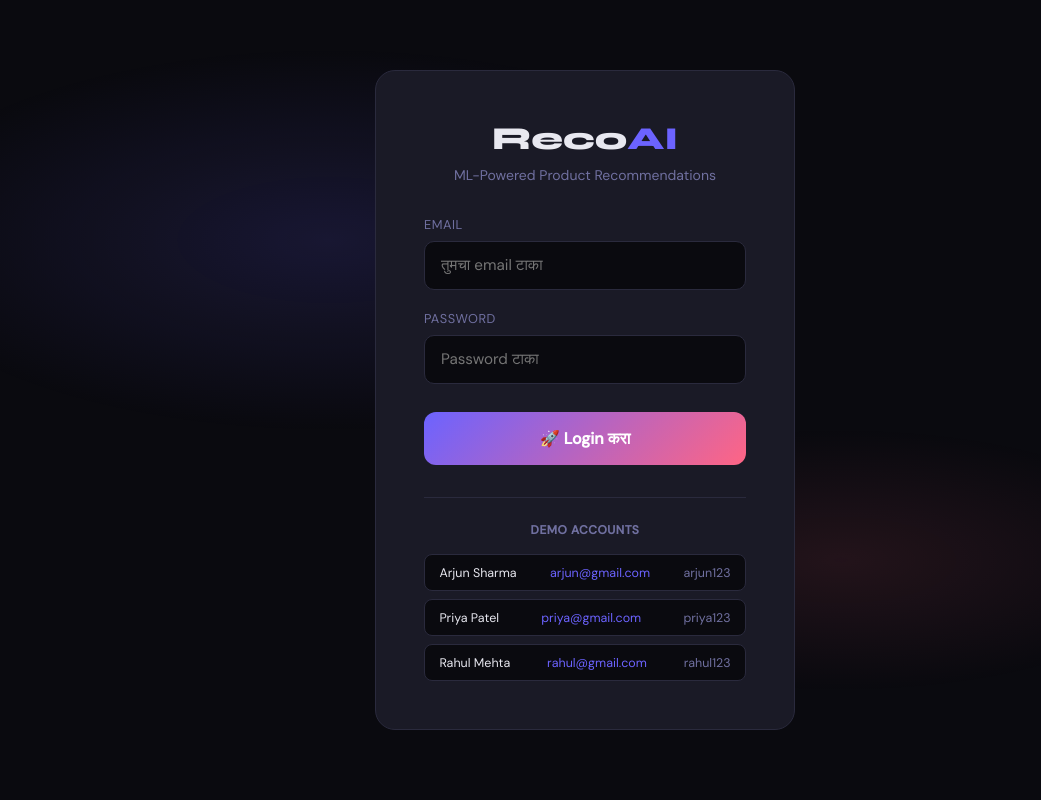
After one commit to saurabhnalawade538/recommendation-engine, a Flask app: page /login in a window 1280 px wide. The commit adds this page. Shown: the whole page, without its empty margins (55-1096 px from the left). Run offline with Flask 3, Linux system fonts and the light colour scheme.

Commit message:
add login page

```diff
--- a/app.py
+++ b/app.py
@@ -1,4 +1,4 @@
-from flask import Flask, render_template, request, jsonify
+from flask import Flask, render_template, request, jsonify, session, redirect, url_for
 import pandas as pd
 import numpy as np
 from sklearn.metrics.pairwise import cosine_similarity
@@ -6,6 +6,16 @@ from sklearn.preprocessing import LabelEncoder
 import json, random
 
 app = Flask(__name__)
+app.secret_key = "recoai_secret_key_2024"
+
+# ── Users (Simple Login) ───────────────────────────────────────────────────
+USERS = {
+    "arjun@gmail.com":  {"password": "arjun123",  "name": "Arjun Sharma",  "customer_id": "C001"},
+    "priya@gmail.com":  {"password": "priya123",  "name": "Priya Patel",   "customer_id": "C002"},
+    "rahul@gmail.com":  {"password": "rahul123",  "name": "Rahul Mehta",   "customer_id": "C003"},
+    "sneha@gmail.com":  {"password": "sneha123",  "name": "Sneha Gupta",   "customer_id": "C004"},
+    "vikram@gmail.com": {"password": "vikram123", "name": "Vikram Singh",  "customer_id": "C005"},
+}
 
 # ── Synthetic Data Generation ──────────────────────────────────────────────
 PRODUCTS = [
@@ -206,5 +216,22 @@ def stats():
         "categories":      len(set(p["category"] for p in PRODUCTS)),
     })
 
+@app.route("/login", methods=["GET", "POST"])
+def login():
+    if request.method == "POST":
+        email = request.form.get("email")
+        password = request.form.get("password")
+        user = USERS.get(email)
+        if user and user["password"] == password:
+            session["user"] = {"email": email, "name": user["name"], "customer_id": user["customer_id"]}
+            return redirect("/")
+        return render_template("login.html", error="Email किंवा Password चुकीचा आहे!")
+    return render_template("login.html", error=None)
+
+@app.route("/logout")
+def logout():
+    session.clear()
+    return redirect("/login")
+
 if __name__ == "__main__":
     app.run(debug=True, port=5000)
--- /dev/null
+++ b/templates/login.html
@@ -0,0 +1,206 @@
+<!DOCTYPE html>
+<html lang="en">
+<head>
+<meta charset="UTF-8"/>
+<meta name="viewport" content="width=device-width, initial-scale=1.0"/>
+<title>Login — RecoAI</title>
+<link href="https://fonts.googleapis.com/css2?family=Syne:wght@400;600;700;800&family=DM+Sans:wght@300;400;500&display=swap" rel="stylesheet"/>
+<style>
+:root {
+  --bg: #0a0a0f;
+  --card: #1a1a26;
+  --border: #2a2a3d;
+  --accent: #6c63ff;
+  --accent2: #ff6584;
+  --accent3: #43e97b;
+  --text: #e8e8f0;
+  --muted: #7070a0;
+}
+* { margin:0; padding:0; box-sizing:border-box; }
+body {
+  background: var(--bg);
+  color: var(--text);
+  font-family: 'DM Sans', sans-serif;
+  min-height: 100vh;
+  display: flex;
+  align-items: center;
+  justify-content: center;
+}
+body::before {
+  content:'';
+  position: fixed;
+  inset: 0;
+  background:
+    radial-gradient(ellipse 60% 40% at 30% 30%, rgba(108,99,255,.15) 0%, transparent 60%),
+    radial-gradient(ellipse 50% 30% at 70% 70%, rgba(255,101,132,.1) 0%, transparent 55%);
+  pointer-events: none;
+}
+
+.login-box {
+  background: var(--card);
+  border: 1px solid var(--border);
+  border-radius: 20px;
+  padding: 3rem;
+  width: 100%;
+  max-width: 420px;
+  position: relative;
+  z-index: 1;
+}
+
+.logo {
+  font-family: 'Syne', sans-serif;
+  font-weight: 800;
+  font-size: 2rem;
+  text-align: center;
+  margin-bottom: .5rem;
+}
+.logo span { color: var(--accent); }
+
+.tagline {
+  text-align: center;
+  color: var(--muted);
+  font-size: .875rem;
+  margin-bottom: 2rem;
+}
+
+.form-group {
+  margin-bottom: 1.25rem;
+}
+.form-group label {
+  display: block;
+  font-size: .8rem;
+  color: var(--muted);
+  margin-bottom: .5rem;
+  text-transform: uppercase;
+  letter-spacing: .5px;
+}
+.form-group input {
+  width: 100%;
+  background: var(--bg);
+  border: 1px solid var(--border);
+  border-radius: 10px;
+  padding: .85rem 1rem;
+  color: var(--text);
+  font-size: .95rem;
+  font-family: 'DM Sans', sans-serif;
+  transition: border-color .2s;
+}
+.form-group input:focus {
+  outline: none;
+  border-color: var(--accent);
+}
+
+.btn-login {
+  width: 100%;
+  background: linear-gradient(135deg, var(--accent), var(--accent2));
+  border: none;
+  border-radius: 12px;
+  padding: 1rem;
+  color: white;
+  font-size: 1rem;
+  font-weight: 600;
+  cursor: pointer;
+  margin-top: .5rem;
+  font-family: 'DM Sans', sans-serif;
+  transition: opacity .2s;
+}
+.btn-login:hover { opacity: .9; }
+
+.error {
+  background: rgba(255,101,132,.1);
+  border: 1px solid rgba(255,101,132,.3);
+  border-radius: 10px;
+  padding: .75rem 1rem;
+  font-size: .85rem;
+  color: var(--accent2);
+  margin-bottom: 1.25rem;
+  text-align: center;
+}
+
+.demo-accounts {
+  margin-top: 2rem;
+  padding-top: 1.5rem;
+  border-top: 1px solid var(--border);
+}
+.demo-accounts h4 {
+  font-size: .75rem;
+  color: var(--muted);
+  text-transform: uppercase;
+  letter-spacing: .5px;
+  margin-bottom: 1rem;
+  text-align: center;
+}
+.demo-list {
+  display: flex;
+  flex-direction: column;
+  gap: .5rem;
+}
+.demo-item {
+  background: var(--bg);
+  border: 1px solid var(--border);
+  border-radius: 8px;
+  padding: .6rem .9rem;
+  font-size: .78rem;
+  cursor: pointer;
+  transition: border-color .2s;
+  display: flex;
+  justify-content: space-between;
+  align-items: center;
+}
+.demo-item:hover { border-color: var(--accent); }
+.demo-item .demo-email { color: var(--accent); }
+.demo-item .demo-pass { color: var(--muted); }
+</style>
+</head>
+<body>
+
+<div class="login-box">
+  <div class="logo">Reco<span>AI</span></div>
+  <div class="tagline">ML-Powered Product Recommendations</div>
+
+  {% if error %}
+  <div class="error">⚠️ {{ error }}</div>
+  {% endif %}
+
+  <form method="POST" action="/login">
+    <div class="form-group">
+      <label>Email</label>
+      <input type="email" name="email" placeholder="तुमचा email टाका" required/>
+    </div>
+    <div class="form-group">
+      <label>Password</label>
+      <input type="password" name="password" placeholder="Password टाका" required/>
+    </div>
+    <button type="submit" class="btn-login">🚀 Login करा</button>
+  </form>
+
+  <div class="demo-accounts">
+    <h4>Demo Accounts</h4>
+    <div class="demo-list">
+      <div class="demo-item" onclick="fillLogin('arjun@gmail.com','arjun123')">
+        <span>Arjun Sharma</span>
+        <span class="demo-email">arjun@gmail.com</span>
+        <span class="demo-pass">arjun123</span>
+      </div>
+      <div class="demo-item" onclick="fillLogin('priya@gmail.com','priya123')">
+        <span>Priya Patel</span>
+        <span class="demo-email">priya@gmail.com</span>
+        <span class="demo-pass">priya123</span>
+      </div>
+      <div class="demo-item" onclick="fillLogin('rahul@gmail.com','rahul123')">
+        <span>Rahul Mehta</span>
+        <span class="demo-email">rahul@gmail.com</span>
+        <span class="demo-pass">rahul123</span>
+      </div>
+    </div>
+  </div>
+</div>
+
+<script>
+function fillLogin(email, pass) {
+  document.querySelector('input[name="email"]').value = email;
+  document.querySelector('input[name="password"]').value = pass;
+}
+</script>
+</body>
+</html>
```
Also changed, not shown: templates/index.html (+9 -1 lines).
